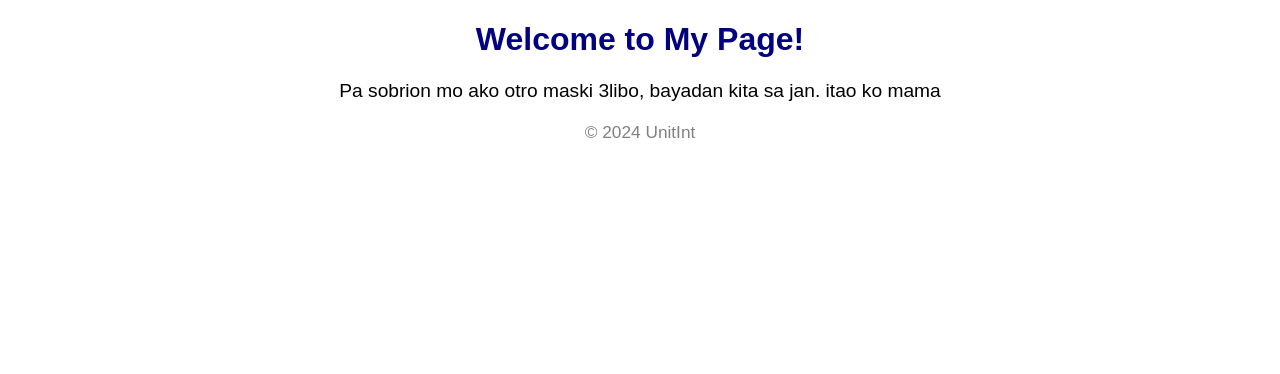
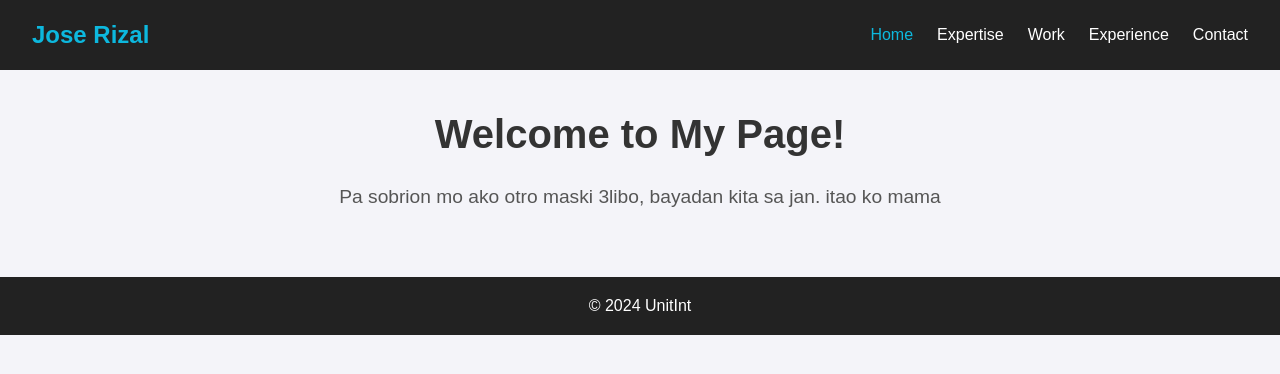
Before and after one commit to unitint/unitint.github.io, a plain HTML site: page index.html in a window 1280 px wide. Drawn offline with Linux system fonts and the light colour scheme.

Commit message:
Changes design

```diff
--- a/index.html
+++ b/index.html
@@ -9,8 +9,26 @@
     <link rel="icon" href="images/j.png" type="image/jpeg"> <!-- Updated favicon path -->
 </head>
 <body>
-    <h1>Welcome to My Page!</h1>
-    <p>Pa sobrion mo ako otro maski 3libo, bayadan kita sa jan. itao ko mama</p>
+    <header>
+        <nav class="navbar">
+            <div class="logo">Jose Rizal</div>
+            <ul class="nav-links">
+                <li><a href="#home" class="active">Home</a></li>
+                <li><a href="#expertise">Expertise</a></li>
+                <li><a href="#work">Work</a></li>
+                <li><a href="#experience">Experience</a></li>
+                <li><a href="#contact">Contact</a></li>
+            </ul>
+        </nav>
+    </header>
+
+    <main>
+        <section id="home">
+            <h1>Welcome to My Page!</h1>
+            <p>Pa sobrion mo ako otro maski 3libo, bayadan kita sa jan. itao ko mama</p>
+        </section>
+    </main>
+
     <footer>
         <p>&copy; 2024 UnitInt</p>
     </footer>
--- a/styles.css
+++ b/styles.css
@@ -1,16 +1,74 @@
-body{
-    font-family: Arial, sans-serif;
+/* General Reset */
+* {
+    margin: 0;
+    padding: 0;
+    box-sizing: border-box;
+  }
+
+  body {
+    font-family: 'Arial', sans-serif;
+    line-height: 1.6;
+    background-color: #f4f4f9; /* Light background */
+    color: #333;
+  }
+
+  /* Navbar Styling */
+  .navbar {
+    display: flex;
+    justify-content: space-between;
+    align-items: center;
+    padding: 1rem 2rem;
+    background-color: #222; /* Dark background */
+    color: #fff;
+    position: sticky;
+    top: 0;
+    z-index: 1000;
+  }
+
+  .logo {
+    font-size: 1.5rem;
+    font-weight: bold;
+    color: #0db8de; /* Accent color */
+  }
+
+  .nav-links {
+    list-style: none;
+    display: flex;
+    gap: 1.5rem;
+  }
+
+  .nav-links a {
+    text-decoration: none;
+    color: #fff;
+    font-size: 1rem;
+    transition: color 0.3s ease;
+  }
+
+  .nav-links a:hover, .nav-links .active {
+    color: #0db8de; /* Accent color */
+  }
+
+  /* Main Section Styling */
+  main {
+    padding: 2rem;
     text-align: center;
-    margin: 20px;
-}
-h1{
-    color: navy
-}
-p{
-    font-size: 1.2em;
-}
-footer{
-    margin-top: 20px;
-    font-size: 0.9em;
-    color: gray;
-}
+  }
+
+  main h1 {
+    font-size: 2.5rem;
+    margin-bottom: 1rem;
+  }
+
+  main p {
+    font-size: 1.2rem;
+    color: #555;
+  }
+
+  /* Footer Styling */
+  footer {
+    text-align: center;
+    padding: 1rem 0;
+    background-color: #222;
+    color: #fff;
+    margin-top: 2rem;
+  }
```
